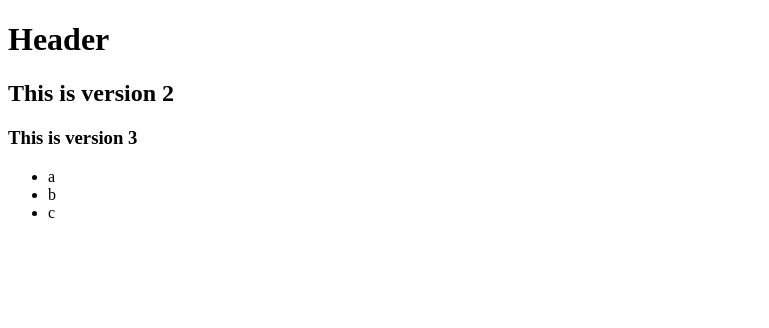
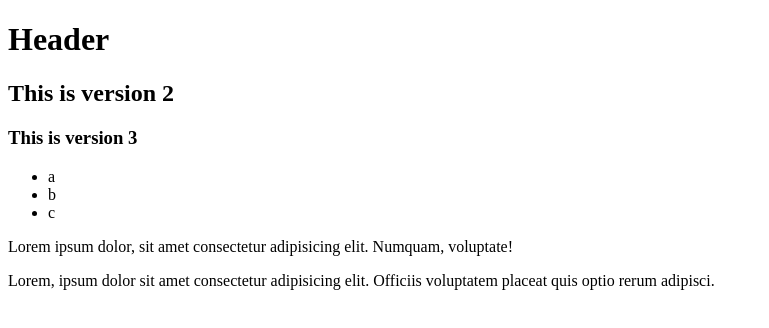
Before and after one commit to LOKENDRA786/myrepo, a plain HTML site: page Index.html in a window 1280 px wide. Shown: the whole page, without its empty margins (0-769 px from the left). Drawn offline with Linux system fonts and the light colour scheme.

Commit message:
Version6

```diff
--- a/Index.html
+++ b/Index.html
@@ -14,5 +14,7 @@
         <li>b</li>
         <li>c</li>
     </ul>
+    <p>Lorem ipsum dolor, sit amet consectetur adipisicing elit. Numquam, voluptate!</p>
+    <p>Lorem, ipsum dolor sit amet consectetur adipisicing elit. Officiis voluptatem placeat quis optio rerum adipisci.</p>
 </body>
 </html>
```
